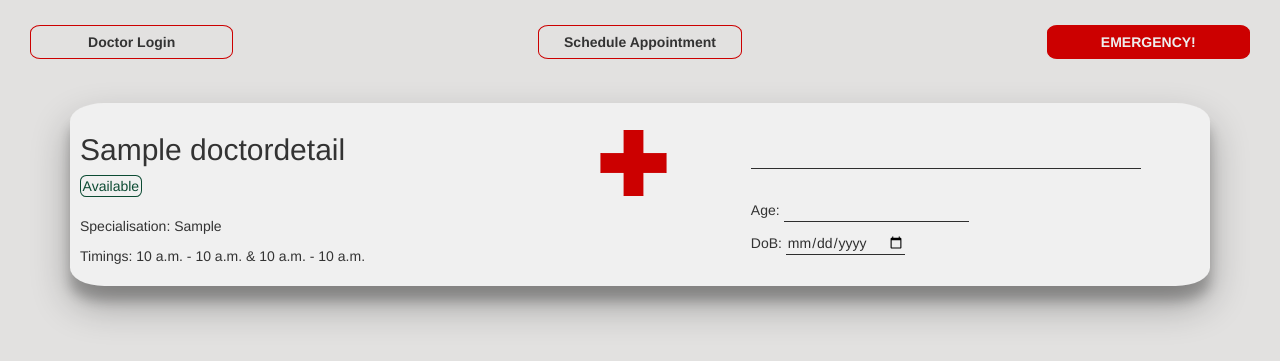
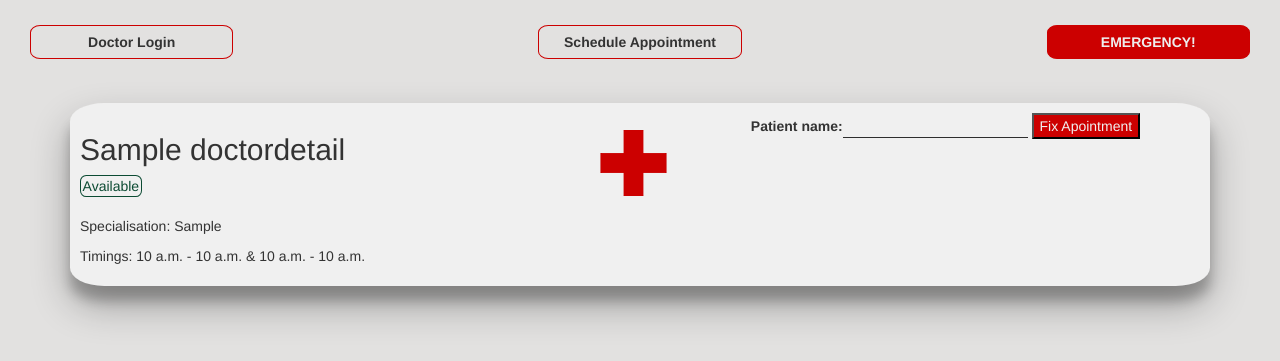
Before and after one commit to sprince0031/just-hospital-facepalm, a Django app: page /frontdesk/1/ in a window 1280 px wide. Shown: the top 361 px of the page. Run offline with Django 3.2, Linux system fonts and the light colour scheme; tables that the repository leaves empty hold one stand-in row (values such as "Sample post"); some libraries are stand-ins or nearby versions.

Commit message:
forms mess

```diff
--- /dev/null
+++ b/hospital/frontdesk/forms.py
@@ -0,0 +1,23 @@
+# import datetime
+
+from django import forms
+from django.core.exceptions import ValidationError
+from django.utils.translation import ugettext_lazy as _
+
+# class PatientDetailsForm(forms.ModelForm):
+class PatientDetailsForm(forms.Form):
+    # class Meta:
+    # model = PatientSteggedDetails
+    # fields = ["patient_name", "patient_new", "patient_state"]
+    patient_name = forms.CharField(required=True)
+    # patient_new = forms.BooleanField(required=True, initial=True)
+    # patient_state = forms.MultipleChoiceField(required=True)
+
+    # def clean_renewal_date(self):
+    #     data = self.cleaned_data['renewal_date']
+
+    #     # Check if a date is not in the past.
+    #     if data < datetime.date.today():
+    #         raise ValidationError(_('Invalid date - renewal in past'))
+
+    #     return data
--- a/hospital/frontdesk/models.py
+++ b/hospital/frontdesk/models.py
@@ -16,6 +16,7 @@ class DoctorDetails(models.Model):
 
 class AppointmentDetails(models.Model):
     appointment_id = models.CharField(max_length=14)
+    appointment_reason = models.CharField(max_length=1000)
     appointment_date = models.DateField()
     appointment_time = models.TimeField()
     patient_hash = models.CharField(max_length=64)
@@ -31,4 +32,4 @@ class PatientSteggedDetails(models.Model):
     patient_state = models.CharField(max_length=50)
     patient_new = models.BooleanField(default=True)
     def __str__(self):
-        return self.patient_steg
+        return self.patient_name
--- a/hospital/frontdesk/static/frontdesk/docDetails.css
+++ b/hospital/frontdesk/static/frontdesk/docDetails.css
@@ -1,6 +1,11 @@
-input[type=text], input[type=number], input[type=date] {
+input[type=text], input[type=number], input[type=date], input[type=time] {
     background-color: #f0f0f0;
     color: #2e2e2e;
     border: none;
     border-bottom: #2e2e2e 1px solid;
 }
+
+input[type=submit] {
+    background: #cc0000;
+    color: #f0f0f0;
+}
--- a/hospital/frontdesk/templates/frontdesk/doctorDetails.html
+++ b/hospital/frontdesk/templates/frontdesk/doctorDetails.html
@@ -34,9 +34,22 @@
                         {% if doctor.doctor_availability %}
                             <form action="{% url 'frontdesk:doctorBusy' doctor.id %}" method="POST">
                                 {% csrf_token %}
-                                <h2><input type="text" name='patient_name'></h2><br>
-                                <p>Age: <input type="number" name='patient_age'><br></p>
-                                <p>DoB: <input type="date" name="patient_dob"></p>
+                                <!-- <h2><input type="text" name='patient_name' id="patient_name" placeholder="Patient Name"></h2><br>
+                                <div class="patient_details">
+                                    <input type="checkbox" name="patient_new" id="patient_new"> Returning Patient<br>
+                                    <input type="radio" name="patient_state" value="Normal" id="patient_state"> Normal
+                                    <input type="radio" name="patient_state" value="Need_Attention" id="patient_state"> Needs Attention
+                                    <input type="radio" name="patient_state" value="Critical" id="patient_state"> Critical<br>
+                                    <p>Age: <input type="number" name="patient_age"><br></p>
+                                    <p>DoB: <input type="date" name="patient_dob"></p>
+                                </div>
+                                <div class="appointment_details">
+                                    <input type="text" placeholder="Reason for appointment" id="appointment_reason"><br>
+                                    <input type="date" name="appointment_date" id="appointment_date">
+                                    <input type="time" name="appointment_time" id="appointment_time">
+                                </div><br> -->
+                                {{form}}
+                                <input type="submit" value="Fix Apointment">
                             </form>
 
                         {% endif %}
--- a/hospital/frontdesk/views.py
+++ b/hospital/frontdesk/views.py
@@ -2,6 +2,8 @@ from django.shortcuts import get_object_or_404, render
 # from django.http import HttpResponse
 
 from .models import DoctorDetails
+
+from .forms import PatientDetailsForm
 
 def index(request):
     doctor_list = DoctorDetails.objects.order_by('-doctor_availability')
@@ -10,7 +12,14 @@ def index(request):
 
 def doctorDetails(request, id):
     doctor = DoctorDetails.objects.get(id=id)
-    return render(request, 'frontdesk/doctorDetails.html', {'doctor': doctor})
+    form = PatientDetailsForm(request.POST or None)
+    if form.is_valid():
+        form.patient_name = form.cleaned_data['patient_name']
+        # form.patient_new = form.cleaned_data['patient_new']
+        # form.patient_state = form.cleaned_data['patient_state']
+        form.save()
+    context = {'doctor': doctor, 'form': form}
+    return render(request, 'frontdesk/doctorDetails.html', context)
 
 def doctorBusy(request, id):
     busyDoctor = DoctorDetails.objects.get(id=id)
```
